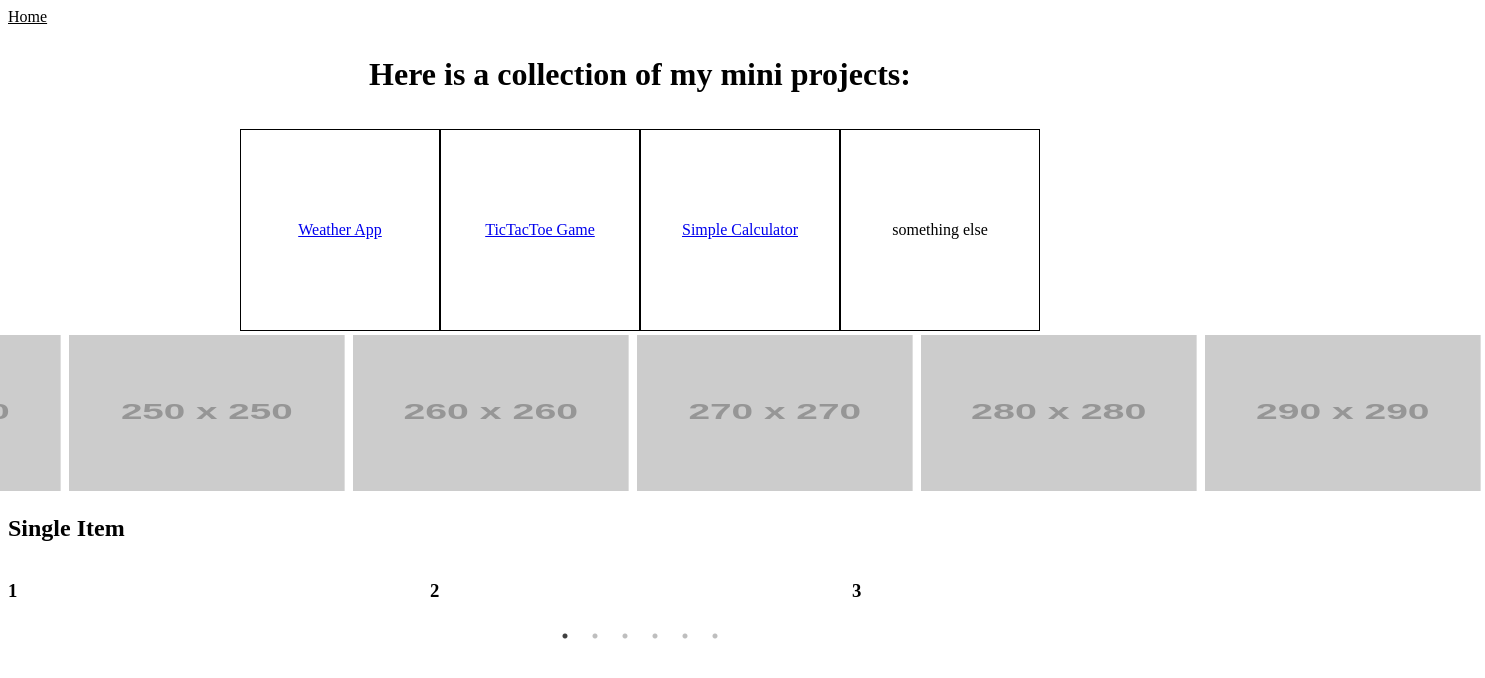
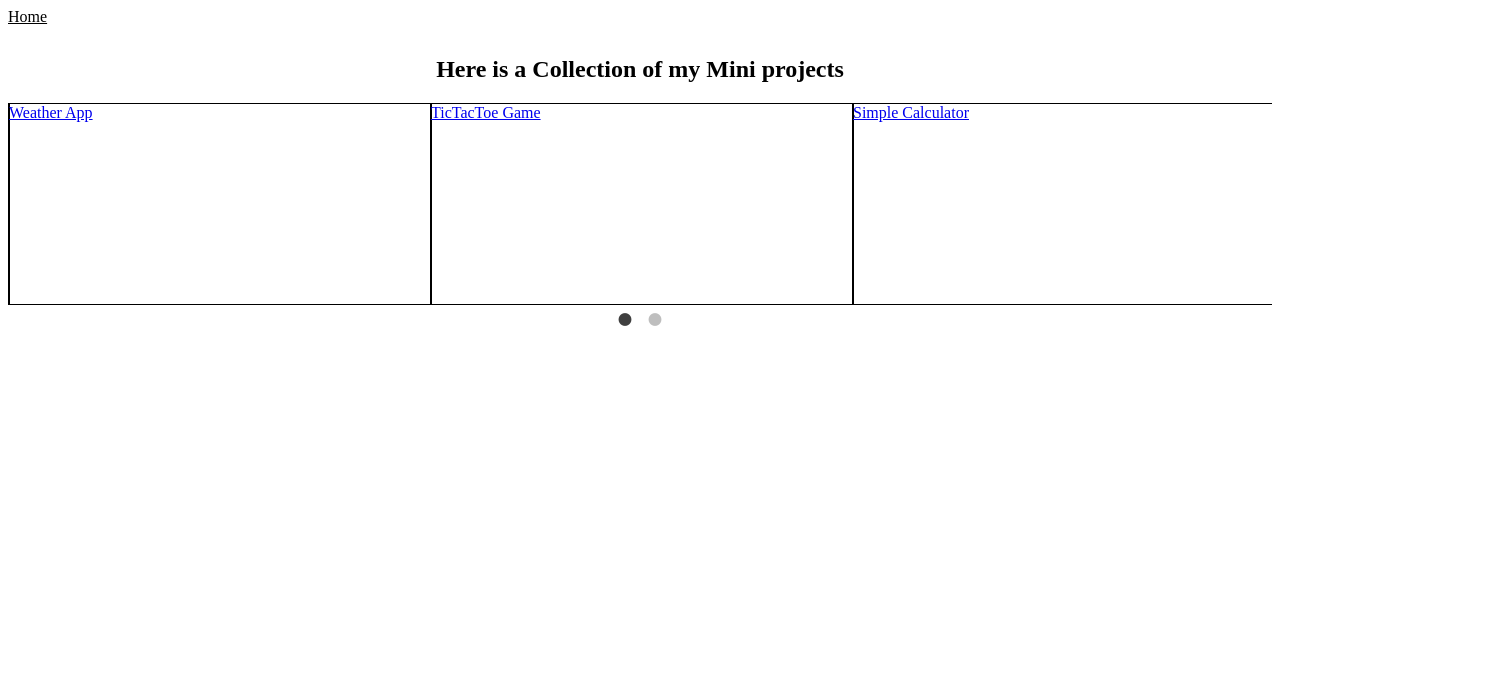
Before and after one commit to jb3k/Mini-Projects, a React (Create React App) app in the folder react-app/: page / in a window 1280 px wide. Shown: the top 678 px of the page, 1485 px wide, since content can reach past the window. Built offline with nearby package versions, Linux system fonts and the light colour scheme; a web font is replaced by a local one.

Commit message:
updated the main page to have the slider package

```diff
--- a/react-app/src/components/homepage/index.js
+++ b/react-app/src/components/homepage/index.js
@@ -1,16 +1,52 @@
 import React from 'react';
 import { NavLink } from 'react-router-dom';
 import './homepage.css'
-import SliderComponent from './slider';
+import Slider from "react-slick";
+
+import "./slick.css";
+import "./slick-theme.css";
 
 function HomePage() {
 
 
+    const settings = {
+        dots: true,
+        infinite: true,
+        speed: 500,
+        slidesToShow: 3,
+        slidesToScroll: 3,
+        responsive: [
+            {
+                breakpoint: 1024,
+                settings: {
+                    slidesToShow: 3,
+                    slidesToScroll: 3,
+                    infinite: true,
+                    dots: true
+                }
+            },
+            {
+                breakpoint: 600,
+                settings: {
+                    slidesToShow: 2,
+                    slidesToScroll: 2,
+                    initialSlide: 2
+                }
+            },
+            {
+                breakpoint: 480,
+                settings: {
+                    slidesToShow: 1,
+                    slidesToScroll: 1
+                }
+            }
+        ]
+    }
+
     return (
-        <div className='body'>
-            <h1 style={{ display: "flex", justifyContent: 'center' }}> Here is a collection of my mini projects: </h1>
-            <div className='home'>
-                <div className='mainpage-template'>
+        <div className="slider-container">
+            <h2 className="homepage-title"> Here is a Collection of my Mini projects</h2>
+            <Slider {...settings}>
                 <div className='project-container'>
                     <NavLink to={'/weather'}>
                         <div> Weather App</div>
@@ -31,34 +67,10 @@ function HomePage() {
                 <div className='project-container'>
                     something else
                 </div>
+                {/* </div> */}
+            </Slider>
         </div>
-            </div>
-
-            <div className='container'>
-                <div className='slider'>
-                    <img src='https://via.placeholder.com/210?text=1' />
-                    <img src='https://via.placeholder.com/220?text=2' />
-                    <img src='https://via.placeholder.com/230?text=3' />
-                    <img src='https://via.placeholder.com/240?text=4' />
-                    <img src='https://via.placeholder.com/250?text=5' />
-                    <img src='https://via.placeholder.com/260?text=6' />
-                    <img src='https://via.placeholder.com/270?text=7' />
-                    <img src='https://via.placeholder.com/280?text=8' />
-                    <img src='https://via.placeholder.com/290?text=9' />
-
-
-
-                </div>
-            </div>
-
-            <div>
-                <SliderComponent />
-            </div>
-
-
-
-        </div>
-    )
+    );
 
 };
 
--- a/react-app/src/components/homepage/slick.css
+++ b/react-app/src/components/homepage/slick.css
@@ -1,6 +1,12 @@
+.homepage-title {
+    display: flex;
+    justify-content: center;
+}
+
+
+
 /* Slider */
-.slick-slider
-{
+.slick-slider {
     position: relative;
 
     display: block;
@@ -18,8 +24,7 @@
     -webkit-tap-highlight-color: transparent;
 }
 
-.slick-list
-{
+.slick-list {
     position: relative;
 
     display: block;
@@ -28,19 +33,18 @@
     margin: 0;
     padding: 0;
 }
-.slick-list:focus
-{
+
+.slick-list:focus {
     outline: none;
 }
-.slick-list.dragging
-{
+
+.slick-list.dragging {
     cursor: pointer;
     cursor: hand;
 }
 
 .slick-slider .slick-track,
-.slick-slider .slick-list
-{
+.slick-slider .slick-list {
     -webkit-transform: translate3d(0, 0, 0);
     -moz-transform: translate3d(0, 0, 0);
     -ms-transform: translate3d(0, 0, 0);
@@ -48,8 +52,7 @@
     transform: translate3d(0, 0, 0);
 }
 
-.slick-track
-{
+.slick-track {
     position: relative;
     top: 0;
     left: 0;
@@ -58,62 +61,62 @@
     margin-left: auto;
     margin-right: auto;
 }
+
 .slick-track:before,
-.slick-track:after
-{
+.slick-track:after {
     display: table;
 
     content: '';
 }
-.slick-track:after
-{
+
+.slick-track:after {
     clear: both;
 }
-.slick-loading .slick-track
-{
+
+.slick-loading .slick-track {
     visibility: hidden;
 }
 
-.slick-slide
-{
+.slick-slide {
     display: none;
     float: left;
 
     height: 100%;
     min-height: 1px;
 }
-[dir='rtl'] .slick-slide
-{
+
+[dir='rtl'] .slick-slide {
     float: right;
 }
-.slick-slide img
-{
+
+.slick-slide img {
     display: block;
 }
-.slick-slide.slick-loading img
-{
+
+.slick-slide.slick-loading img {
     display: none;
 }
-.slick-slide.dragging img
-{
+
+.slick-slide.dragging img {
     pointer-events: none;
 }
-.slick-initialized .slick-slide
-{
+
+.slick-initialized .slick-slide {
     display: block;
 }
-.slick-loading .slick-slide
-{
+
+.slick-loading .slick-slide {
     visibility: hidden;
 }
-.slick-vertical .slick-slide
-{
+
+.slick-vertical .slick-slide {
     display: block;
 
     height: auto;
 
     border: 1px solid transparent;
 }
+
 .slick-arrow.slick-hidden {
     display: none;
 }
--- a/react-app/src/components/homepage/slider.js
+++ /dev/null
@@ -1,45 +0,0 @@
-import React, { Component } from "react";
-import Slider from "react-slick";
-
-import "./slick.css";
-import "./slick-theme.css";
-
-
-function SliderComponent() {
-
-    const settings = {
-        dots: true,
-        infinite: true,
-        speed: 500,
-        slidesToShow: 3,
-        slidesToScroll: 1
-    }
-
-    return (
-        <div>
-            <h2> Single Item</h2>
-            <Slider {...settings}>
-                <div>
-                    <h3>1</h3>
-                </div>
-                <div>
-                    <h3>2</h3>
-                </div>
-                <div>
-                    <h3>3</h3>
-                </div>
-                <div>
-                    <h3>4</h3>
-                </div>
-                <div>
-                    <h3>5</h3>
-                </div>
-                <div>
-                    <h3>6</h3>
-                </div>
-            </Slider>
-        </div>
-    );
-}
-
-export default SliderComponent
```
Also changed, not shown: react-app/src/components/homepage/slick-theme.css. Lines whose indentation alone changed are shown as unchanged.
